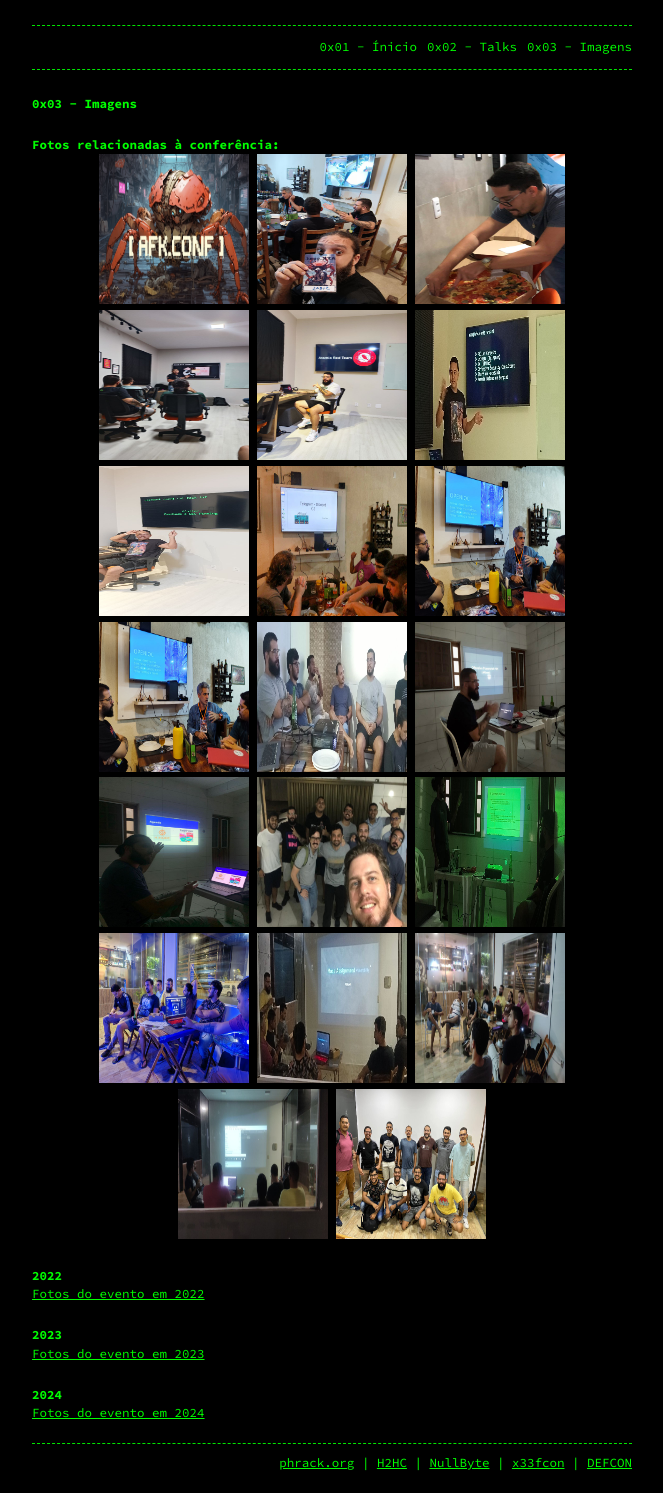
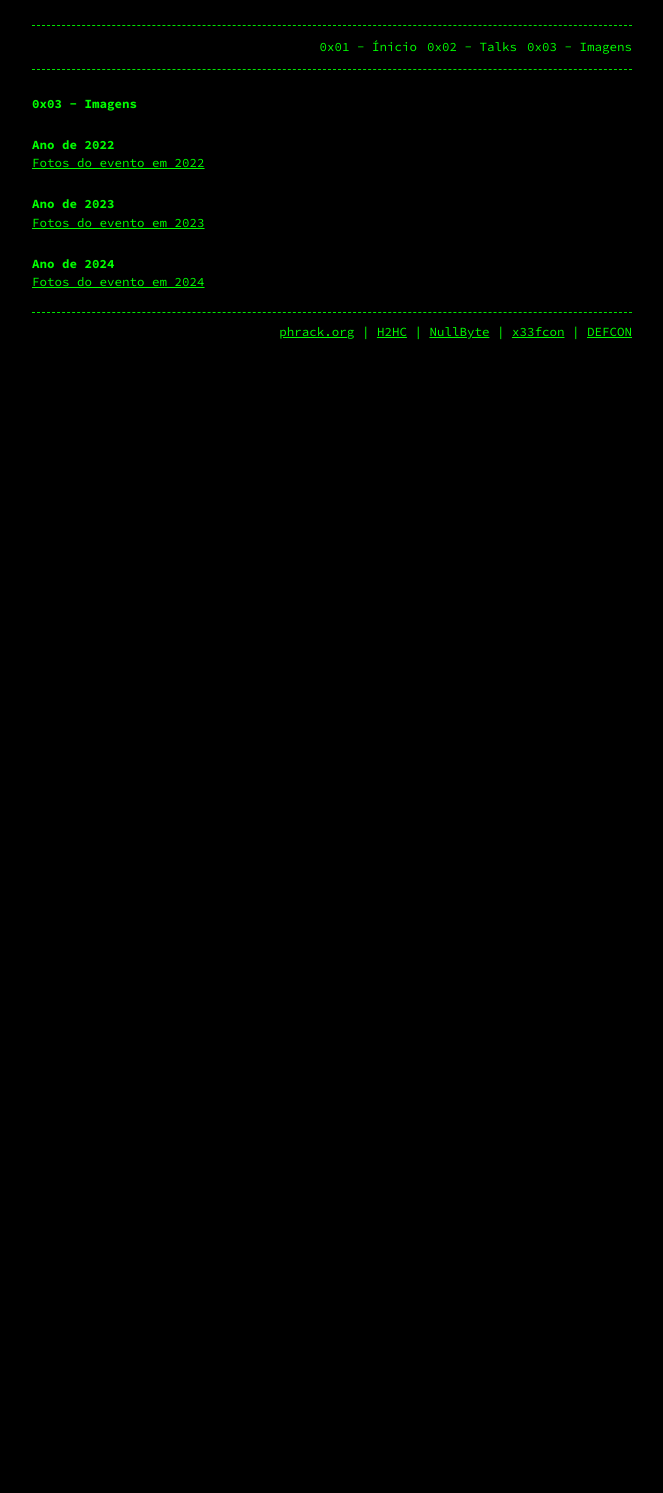
Before and after one commit to AFKConference/afkconference.github.io, a Jekyll site: the page built from images.md, in a window 1280 px wide. Shown: the whole page, without its empty margins (308-971 px from the left). Built offline with Jekyll 4.4.1, drawn with Linux system fonts in a browser that asks for light colours; our own code applies the rules of GitHub Pages for plain Markdown files; after the commit the page ends 900 px from its top, so only the background shows below that.

Commit message:
Update images.md

```diff
--- a/images.md
+++ b/images.md
@@ -1,24 +1,10 @@
 # 0x03 - Imagens
 
-# Fotos relacionadas à conferência:
-<div style="width:100%;text-align:center;">
-<img src="/assets/logo.jpg" alt="logo" style="height: 150px; width:150px;"/> <img src="/assets/afk.jpeg" alt="logo" style="height: 150px; width:150px;"/>
-<img src="/assets/01.jpeg" alt="01" style="height: 150px; width:150px;"/> <img src="/assets/02.jpeg" alt="02" style="height: 150px; width:150px;"/>
-<img src="/assets/03.jpeg" alt="03" style="height: 150px; width:150px;"/> <img src="/assets/04.jpeg" alt="04" style="height: 150px; width:150px;"/>
-<img src="/assets/05.jpeg" alt="05" style="height: 150px; width:150px;"/> <img src="/assets/06.jpeg" alt="06" style="height: 150px; width:150px;"/>
-<img src="/assets/07.jpeg" alt="07" style="height: 150px; width:150px;"/> <img src="/assets/07.jpeg" alt="08" style="height: 150px; width:150px;"/>
-<img src="/assets/2023/6.jpeg" alt="09" style="height: 150px; width:150px;"/> <img src="/assets/2022/2.jpg" alt="10" style="height: 150px; width:150px;"/>
-<img src="/assets/2022/3.JPG" alt="11" style="height: 150px; width:150px;"/> <img src="/assets/2022/4.JPG" alt="12" style="height: 150px; width:150px;"/>
-<img src="/assets/2022/5.jpeg" alt="13" style="height: 150px; width:150px;"/> <img src="/assets/2023/1.jpeg" alt="14" style="height: 150px; width:150px;"/>
-<img src="/assets/2023/2.jpeg" alt="15" style="height: 150px; width:150px;"/> <img src="/assets/2023/3.jpeg" alt="16" style="height: 150px; width:150px;"/>
-<img src="/assets/2023/4.jpeg" alt="17" style="height: 150px; width:150px;"/> <img src="/assets/2023/5.jpeg" alt="18" style="height: 150px; width:150px;"/>
-</div>
+# Ano de 2022
+[Fotos do evento em 2022](assets/2022/)
 
-# 2022
-[Fotos do evento em 2022](file:///assets/2022/)
+# Ano de 2023
+[Fotos do evento em 2023](assets/2023/)
 
-# 2023
-[Fotos do evento em 2023](file:///assets/2023/)
-
-# 2024
-[Fotos do evento em 2024](file:///assets/2024/)
+# Ano de 2024
+[Fotos do evento em 2024](assets/2024/)
```
